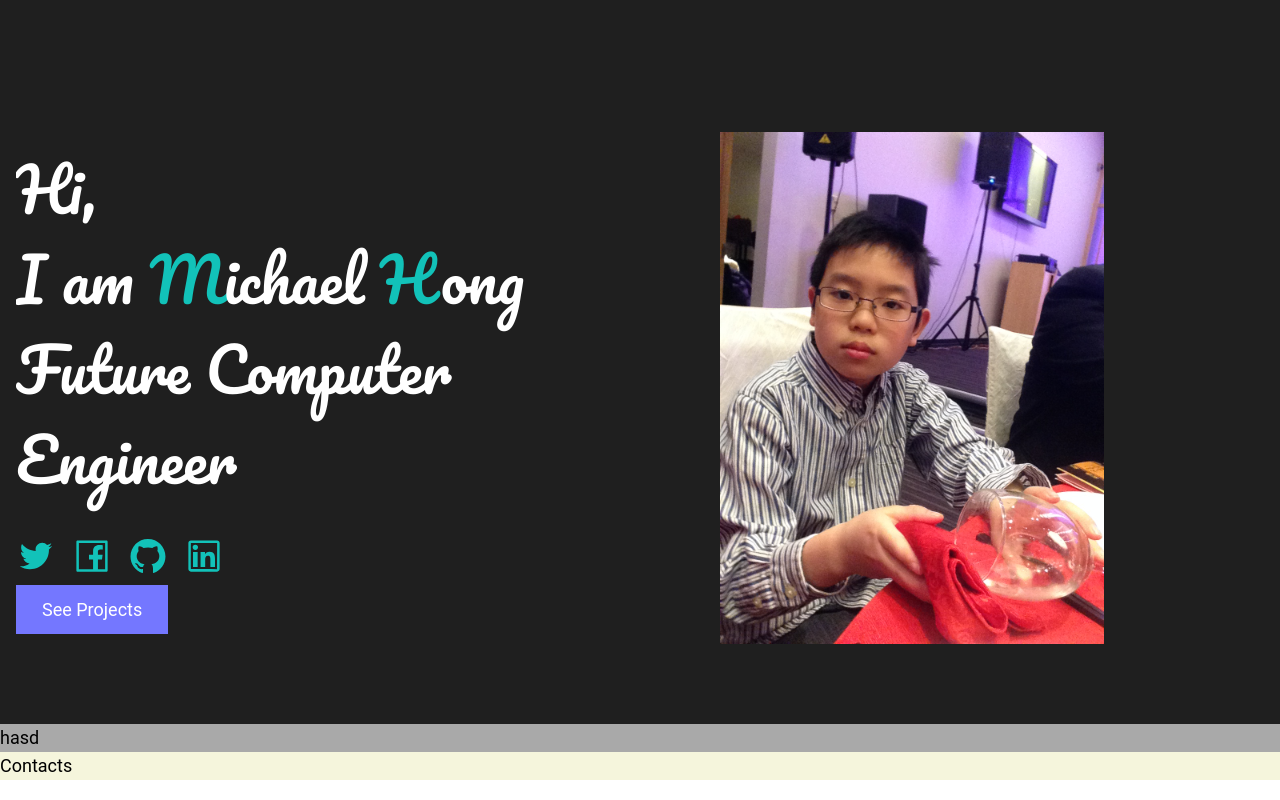
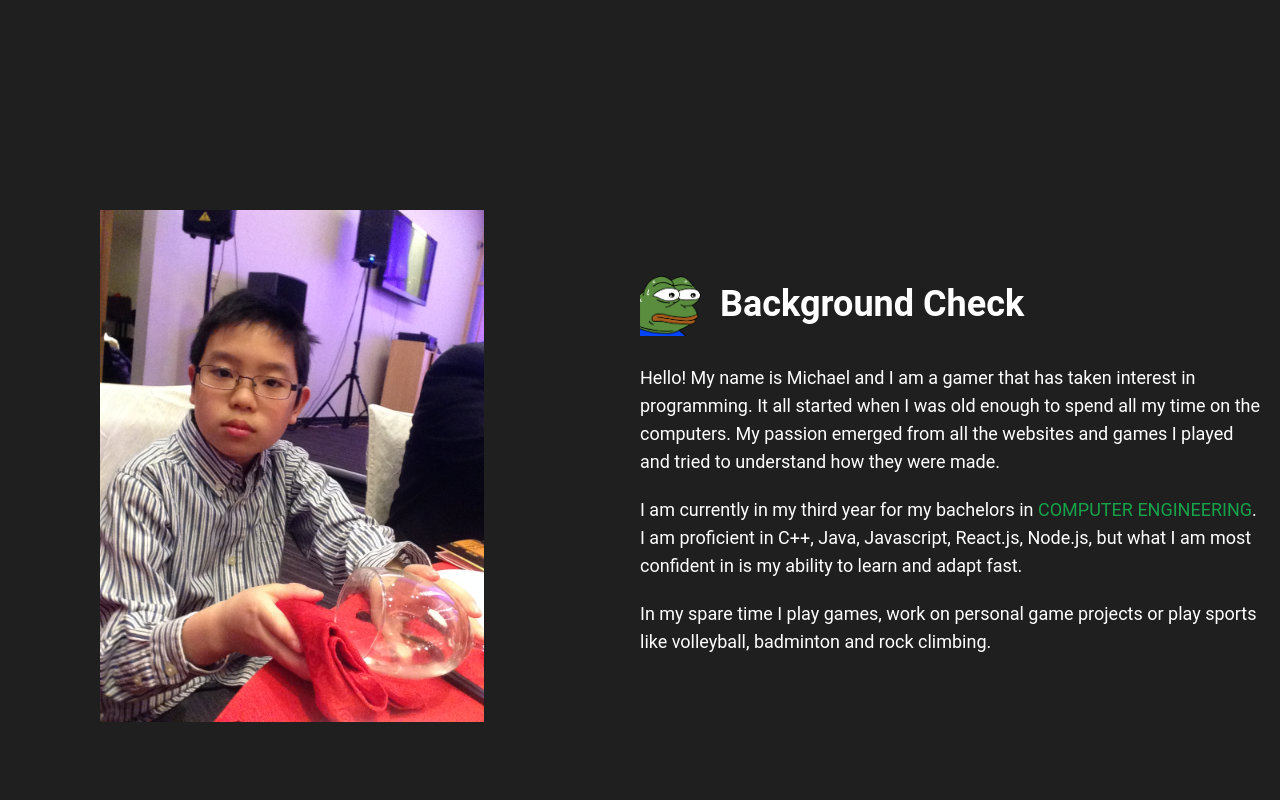
Before and after one commit to mycoal2/portfolio, a React (Create React App) app: page / in a window 1280 px wide. Shown: the part 620-1420 px from the top of the page. Built offline with nearby package versions, Linux system fonts and the light colour scheme.

Commit message:
about me section

```diff
--- a/src/App.jsx
+++ b/src/App.jsx
@@ -1,19 +1,18 @@
 import "./app.scss";
 import Header from "./components/Header/Header";
 import Intro from "./components/Intro/Intro";
-import Portfolio from "./components/Portfolio/Portfolio";
-import Contacts from "./components/Contacts/Contacts";
+import About from "./components/About/About";
 // import {useState} from "react";
-//import Menu from "./components/Menu/Menu"
+
 
 function App() {
   return (
     <>
       <Header/>
       <Intro/>
+      <About/>
       <Intro/>
-      <Portfolio/>
-      <Contacts/>
+      <About/>
     </>
   );
 }
--- a/src/app.scss
+++ b/src/app.scss
@@ -8,10 +8,6 @@ html {
 
 body {
     @apply text-lg
-}
-
-.projects img {
-    width: 100%;
 }
 
 /* color */
@@ -38,8 +34,3 @@ nav li a {
 nav li a:hover {
     color: #07928b;
 }
-
-.cursive {
-    font-family: 'Pacifico', cursive;
-    line-height: 1.5 !important;
-}
--- /dev/null
+++ b/src/components/About/About.jsx
@@ -0,0 +1,39 @@
+import React from "react";
+const About = () => {
+  return (
+      <section className="bg-primary text-white px-5 py-32" id="about">
+         <div className="container mx-auto grid md:grid-cols-2 items-center justify-center md:justify-between">
+         <div className="about-img">
+            <img
+               src="..\Images\pic.jpg"
+               alt="coding illustration"
+               className="w-96 h-128 mr-auto ml-20"
+            />
+         </div>
+         <div className="about-info">
+            <h2 className="text-4xl font-bold mb-5 border-indigo-600 pb-2">
+               <img src="../../Images/monkaS.png" alt="👀" className="inline w-20 h-15"></img>
+               Background Check
+            </h2>
+            <p className="pb-5">
+            Hello! My name is Michael and I am a gamer that has taken interest in programming.
+            It all started when I was old enough to spend all my time on the computers.
+            My passion emerged from all the websites and games I played and tried to understand how they were made.
+            </p>
+            <p className="pb-5">
+            I am currently in my third year for my bachelors in <span className="text-green-600">COMPUTER ENGINEERING</span>.
+            I am proficient in C++, Java, Javascript, React.js, Node.js, but what I am most confident in is my ability to learn and adapt fast.
+            </p>
+
+            <p>
+            In my spare time I play games, work on personal game projects or play sports like volleyball, badminton and rock climbing.
+            </p>
+         </div>
+
+
+      </div>
+    </section>
+  );
+};
+
+export default About;
--- a/src/components/Contacts/Contacts.jsx
+++ /dev/null
@@ -1,7 +0,0 @@
-import "./contacts.scss"
-
-export default function Contacts() {
-  return (
-    <div className="Contacts" id="Contacts">Contacts</div>
-  )
-}
--- a/src/components/Contacts/contacts.scss
+++ /dev/null
@@ -1,3 +0,0 @@
-.Contacts{
-    background-color:beige;
-}
--- a/src/components/Header/Header.jsx
+++ b/src/components/Header/Header.jsx
@@ -21,7 +21,7 @@ const Header = () => {
             <a href="/#contact">Contact</a>
           </li>
           <li className="overflow-hidden">
-            <a href="#resume -link" target="_blank" without rel="noreferrer">
+            <a href="..\..\Images\Resume -Michael_Hong2.pdf" target="_blank" without rel="noreferrer">
               Resume
             </a>
           </li>
--- a/src/components/Intro/Intro.jsx
+++ b/src/components/Intro/Intro.jsx
@@ -1,4 +1,5 @@
 import React from "react";
+import "./Intro.scss";
 import {
   AiOutlineTwitter,
   // AiOutlineYoutube,
@@ -11,9 +12,9 @@ const Intro = () => {
   return (
     <section className="bg-primary px-4 text-white py-20">
       <div className="container mx-auto grid md:grid-cols-2 items-center justify-center md:justify-between ">
-        <div className="hero-info md:pb-5 overflow-hidden">
+        <div className="md:pb-5 ">
           <h1 className="cursive text-4xl lg:text-6xl py-3">
-            Hi,
+            Yo,
             <br />I am <span className="cursive text-accent">M</span>ichael <span className="cursive text-accent">H</span>ong<br/>
             Future Computer Engineer
           </h1>
@@ -59,14 +60,15 @@ const Intro = () => {
 
           <a
             href="/#projects"
-            className=" btn bg-accent  border-2 border-[#7477FF] text-white px-6 py-3 hover:bg-transparent"
+            className="Projects"
+            // className="test btn bg-accent  border-2 border-[#7477FF] text-white px-6 py-3 hover:bg-transparent"
           >
             See Projects
           </a>
         </div>
 
-        <div className="hero-img">
-          <img src="..\Images\pic.jpg" alt="coding illustration1" className="w-96 h-128 mr-auto ml-20"/>
+        <div>
+          <img src="..\Images\pic.jpg" alt="pic of me lol" className="w-96 h-128 mr-auto ml-20"/>
         </div>
       </div>
     </section>
--- /dev/null
+++ b/src/components/Intro/Intro.scss
@@ -0,0 +1,36 @@
+.cursive {
+    font-family: 'Pacifico', cursive;
+    line-height: 1.5 !important;
+}
+
+.Projects {
+    --color: #7477FF;
+    display: inline-block;
+    cursor: pointer;
+    text-decoration: none;
+    border: 2px solid var(--color);
+    color: white;
+    padding: .5em 3em;
+    border-radius: 2.25em;
+
+    position: relative;
+    isolation: isolate;
+}
+.Projects::after {
+    content: '';
+    position: absolute;
+    z-index: -1;
+    background: var(--color);
+    inset: 0;
+    scale: 0 1;
+
+    transform-origin: left;
+    transition: scale 400ms;
+
+}
+
+.Projects:hover::after,
+.Projects:focus-visible::after {
+    transform-origin: right;
+    scale: 1 1;
+}
--- a/src/components/Menu/Menu.jsx
+++ /dev/null
@@ -1,19 +0,0 @@
-import "./menu.scss"
-
-export default function Menu({menuOpen, setMenuOpen}) {
-  return (
-    <div className={"menu" + (menuOpen && "active")}>
-        <ul>
-            <li>
-                <a href="#Intro"> Home </a>
-            </li>
-            <li>
-                <a href="#Portfolio"> Projects </a>
-            </li>
-            <li>
-                <a href="#Contacts"> Contacts </a>
-            </li>
-        </ul>
-    </div>
-  )
-}
--- a/src/components/Portfolio/Portfolio.jsx
+++ /dev/null
@@ -1,9 +0,0 @@
-import "./portfolio.scss"
-
-export default function Portfolio() {
-  return (
-    <div className="Portfolio" id="Portfolio">
-        hasd
-    </div>
-  )
-}
--- a/src/components/Portfolio/portfolio.scss
+++ /dev/null
@@ -1,3 +0,0 @@
-.Portfolio {
-    background-color:darkgray;
-}
```
Also changed, not shown: src/components/Menu/menu.scss (deleted, +0 -14 lines), public/Images/monkaS.png (added), 1 other file (tests, documents, lock files or other folders).
